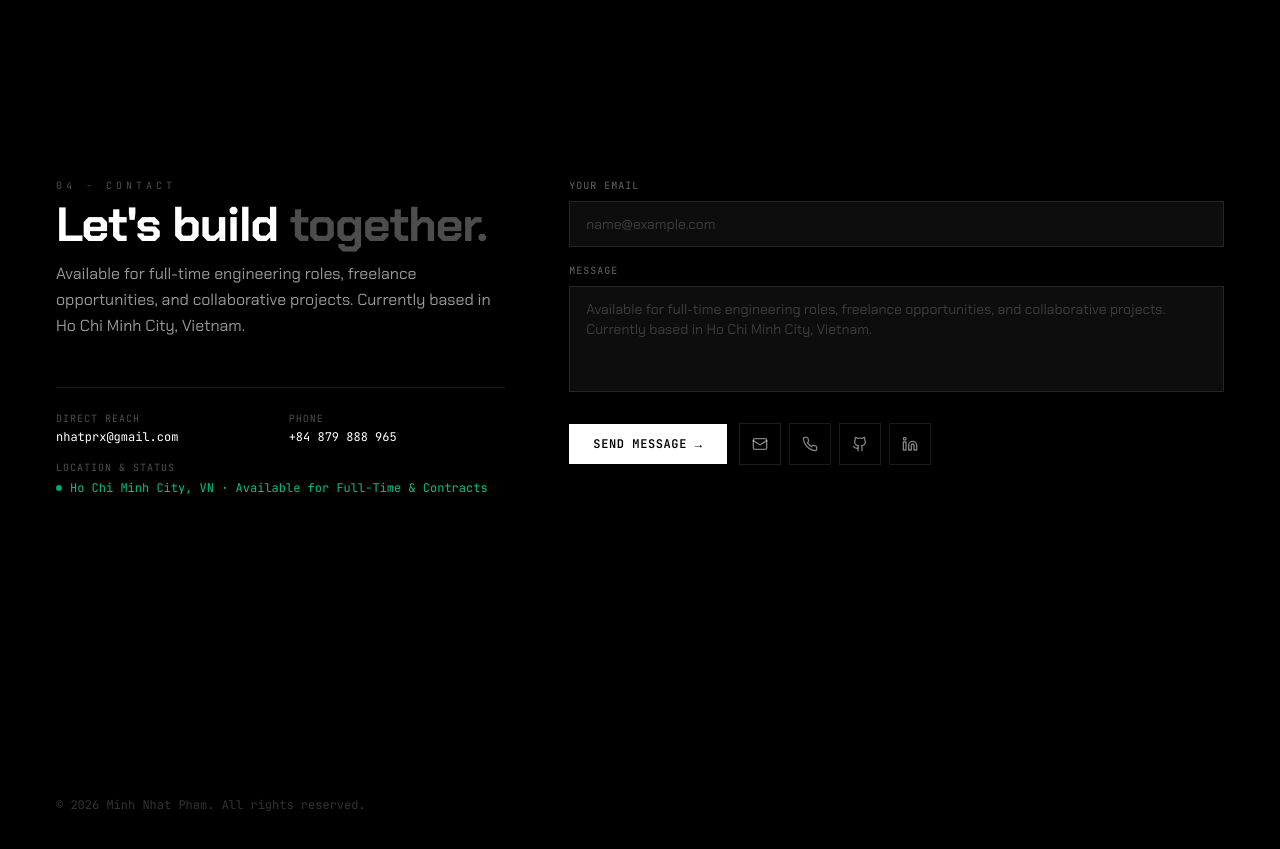
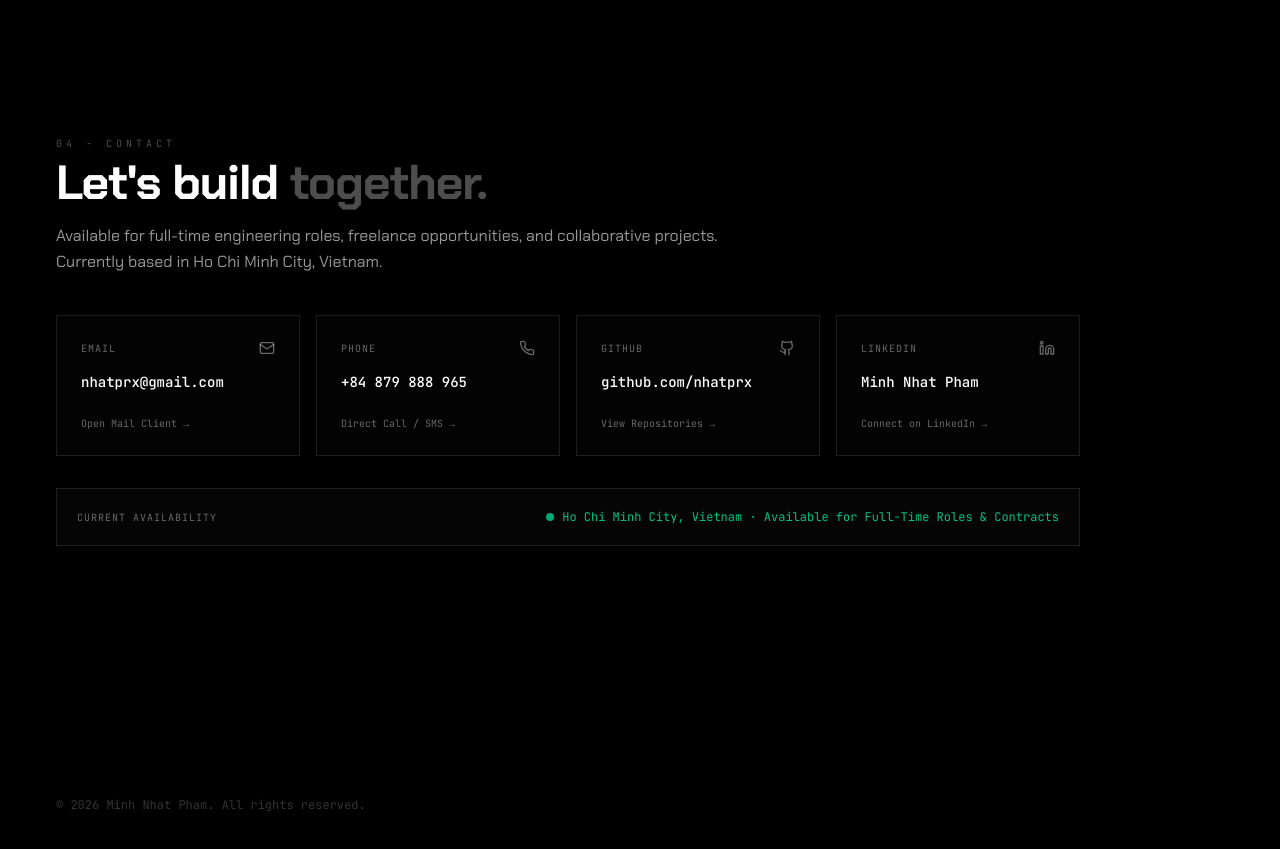
Before and after one commit to nhatprx/nhatprx-portfolio, a React (Vite) app: page / in a window 1280 px wide. Shown: the part 3480-4329 px from the top of the page. Built offline with nearby package versions, Linux system fonts and the light colour scheme.

Commit message:
feat(contact): remove input form and send button, streamline direct reach channels

```diff
--- a/src/App.tsx
+++ b/src/App.tsx
@@ -88,146 +88,7 @@ function ArrowUpIcon({ className = 'w-4 h-4' }: { className?: string }) {
   )
 }
 
-function ContactForm({
-  t,
-}: {
-  t: (typeof TRANSLATIONS)['en']
-}) {
-  const [email, setEmail] = useState('')
-  const [message, setMessage] = useState('')
-  const [status, setStatus] = useState<'idle' | 'sending' | 'success' | 'error'>('idle')
-  const [errorMessage, setErrorMessage] = useState('')
 
-  const handleSubmit = async (e: React.FormEvent) => {
-    e.preventDefault()
-    if (!email || !message) return
-
-    setStatus('sending')
-    setErrorMessage('')
-
-    try {
-      // shortcut: FormSubmit.co forwards messages to email without a backend; upgrade to custom domain API/Resend when custom domain email is live
-      const res = await fetch('https://formsubmit.co/ajax/nhatprx@gmail.com', {
-        method: 'POST',
-        headers: {
-          'Content-Type': 'application/json',
-          Accept: 'application/json',
-        },
-        body: JSON.stringify({
-          _subject: `Portfolio Inquiry from ${email}`,
-          email,
-          message,
-        }),
-      })
-
-      if (res.ok) {
-        setStatus('success')
-        setEmail('')
-        setMessage('')
-      } else {
-        throw new Error('Failed to send message')
-      }
-    } catch {
-      setStatus('error')
-      setErrorMessage(t.contact.errorMsg)
-    }
-  }
-
-  return (
-    <form onSubmit={handleSubmit} className="mb-10 space-y-4">
-      <div>
-        <label htmlFor="contact-email" className="block font-mono text-[10px] tracking-widest text-white/40 mb-2">
-          {t.contact.emailLabel}
-        </label>
-        <input
-          id="contact-email"
-          type="email"
-          required
-          value={email}
-          onChange={(e) => setEmail(e.target.value)}
-          placeholder="name@example.com"
-          className="w-full bg-white/5 border border-white/10 px-4 py-3 text-sm text-white placeholder:text-white/20 focus:outline-none focus:border-white/40 transition-colors"
-        />
-      </div>
-
-      <div>
-        <label htmlFor="contact-message" className="block font-mono text-[10px] tracking-widest text-white/40 mb-2">
-          {t.contact.msgLabel}
-        </label>
-        <textarea
-          id="contact-message"
-          required
-          rows={4}
-          value={message}
-          onChange={(e) => setMessage(e.target.value)}
-          placeholder={t.contact.desc}
-          className="w-full bg-white/5 border border-white/10 px-4 py-3 text-sm text-white placeholder:text-white/20 focus:outline-none focus:border-white/40 transition-colors resize-none"
-        />
-      </div>
-
-      {status === 'success' && (
-        <div className="p-3 bg-white/10 border border-white/20 text-xs font-mono text-white/90">
-          {t.contact.successMsg}
-        </div>
-      )}
-
-      {status === 'error' && (
-        <div className="p-3 bg-red-950/30 border border-red-500/30 text-xs font-mono text-red-300">
-          {errorMessage}
-        </div>
-      )}
-
-      <div className="flex flex-wrap items-center gap-3 pt-2">
-        <button
-          type="submit"
-          disabled={status === 'sending'}
-          className="inline-flex items-center gap-2 px-6 py-3 bg-white text-black font-mono text-xs font-semibold tracking-wider hover:bg-white/80 transition-colors disabled:opacity-50 cursor-pointer"
-        >
-          {status === 'sending' ? t.contact.sendingBtn : t.contact.sendBtn}
-        </button>
-
-        <div className="flex items-center gap-2">
-          <a
-            href="mailto:nhatprx@gmail.com"
-            aria-label="Email: nhatprx@gmail.com"
-            title="nhatprx@gmail.com"
-            className="p-3 border border-white/10 text-white/50 hover:text-white hover:border-white/30 transition-colors"
-          >
-            <MailIcon className="w-4 h-4" />
-          </a>
-          <a
-            href="tel:+84879888965"
-            aria-label="Phone: +84 879 888 965"
-            title="+84 879 888 965"
-            className="p-3 border border-white/10 text-white/50 hover:text-white hover:border-white/30 transition-colors"
-          >
-            <PhoneIcon className="w-4 h-4" />
-          </a>
-          <a
-            href="https://github.com/nhatprx"
-            target="_blank"
-            rel="noopener noreferrer"
-            aria-label="GitHub: nhatprx"
-            title="github.com/nhatprx"
-            className="p-3 border border-white/10 text-white/50 hover:text-white hover:border-white/30 transition-colors"
-          >
-            <GithubIcon className="w-4 h-4" />
-          </a>
-          <a
-            href="https://www.linkedin.com/in/nhatprx/"
-            target="_blank"
-            rel="noopener noreferrer"
-            aria-label="LinkedIn: nhatprx"
-            title="linkedin.com/in/nhatprx"
-            className="p-3 border border-white/10 text-white/50 hover:text-white hover:border-white/30 transition-colors"
-          >
-            <LinkedinIcon className="w-4 h-4" />
-          </a>
-        </div>
-      </div>
-    </form>
-  )
-}
 
 export default function App() {
   const [showTopBtn, setShowTopBtn] = useState(false)
@@ -1055,49 +916,103 @@ export default function App() {
           </div>
         </section>
 
-        {/* ========== 04 - CONTACT (SIDE-BY-SIDE ON SAME ROW) ========== */}
+        {/* ========== 04 - CONTACT ========== */}
         <section id="contact" className="min-h-screen py-24 p-6 sm:p-10 lg:p-14 flex items-center">
-          <div className="w-full text-left">
-            <div className="grid grid-cols-1 lg:grid-cols-12 gap-8 lg:gap-12 xl:gap-16 items-start">
-              {/* Left: Tag, Header, Sub-header & Direct Reach */}
-              <div className="lg:col-span-5 flex flex-col justify-between space-y-6">
+          <div className="w-full text-left max-w-5xl">
+            <p className="font-mono text-[10px] tracking-[0.4em] text-white/30 mb-2">{t.contact.tag}</p>
+            <h2 className="text-3xl sm:text-4xl lg:text-5xl font-bold tracking-tight mb-4">
+              {t.contact.title} <span className="text-white/30">{t.contact.titleSub}</span>
+            </h2>
+            <p className="text-sm sm:text-base text-white/60 leading-relaxed max-w-2xl mb-10">
+              {t.contact.desc}
+            </p>
+
+            {/* Direct Channels Cards Grid */}
+            <div className="grid grid-cols-1 sm:grid-cols-2 lg:grid-cols-4 gap-4 mb-8">
+              <a
+                href="mailto:nhatprx@gmail.com"
+                className="group p-6 border border-white/10 hover:border-white/30 bg-white/[0.01] hover:bg-white/[0.03] transition-all flex flex-col justify-between"
+              >
                 <div>
-                  <p className="font-mono text-[10px] tracking-[0.4em] text-white/30 mb-2">{t.contact.tag}</p>
-                  <h2 className="text-3xl sm:text-4xl lg:text-5xl font-bold tracking-tight mb-3">
-                    {t.contact.title} <span className="text-white/30">{t.contact.titleSub}</span>
-                  </h2>
-                  <p className="text-sm sm:text-base text-white/60 leading-relaxed max-w-lg mb-6">
-                    {t.contact.desc}
+                  <div className="flex items-center justify-between mb-4">
+                    <span className="font-mono text-[10px] tracking-widest text-white/40 uppercase">EMAIL</span>
+                    <MailIcon className="w-4 h-4 text-white/40 group-hover:text-white transition-colors" />
+                  </div>
+                  <p className="font-mono text-sm text-white font-medium group-hover:text-emerald-400 transition-colors truncate">
+                    nhatprx@gmail.com
                   </p>
                 </div>
+                <span className="font-mono text-[10px] text-white/40 group-hover:text-white mt-6 flex items-center gap-1 transition-colors">
+                  Open Mail Client →
+                </span>
+              </a>
 
-                {/* Direct info cards */}
-                <div className="pt-6 border-t border-white/10 space-y-4 font-mono text-xs text-white/50">
-                  <div className="grid grid-cols-1 sm:grid-cols-2 gap-4">
-                    <div>
-                      <span className="block text-[10px] tracking-widest text-white/30 uppercase mb-1">DIRECT REACH</span>
-                      <a href="mailto:nhatprx@gmail.com" className="text-white hover:underline transition-all">nhatprx@gmail.com</a>
-                    </div>
-                    <div>
-                      <span className="block text-[10px] tracking-widest text-white/30 uppercase mb-1">PHONE</span>
-                      <a href="tel:+84879888965" className="text-white hover:underline transition-all">+84 879 888 965</a>
-                    </div>
+              <a
+                href="tel:+84879888965"
+                className="group p-6 border border-white/10 hover:border-white/30 bg-white/[0.01] hover:bg-white/[0.03] transition-all flex flex-col justify-between"
+              >
+                <div>
+                  <div className="flex items-center justify-between mb-4">
+                    <span className="font-mono text-[10px] tracking-widest text-white/40 uppercase">PHONE</span>
+                    <PhoneIcon className="w-4 h-4 text-white/40 group-hover:text-white transition-colors" />
                   </div>
+                  <p className="font-mono text-sm text-white font-medium group-hover:text-emerald-400 transition-colors">
+                    +84 879 888 965
+                  </p>
+                </div>
+                <span className="font-mono text-[10px] text-white/40 group-hover:text-white mt-6 flex items-center gap-1 transition-colors">
+                  Direct Call / SMS →
+                </span>
+              </a>
 
-                  <div>
-                    <span className="block text-[10px] tracking-widest text-white/30 uppercase mb-1.5">LOCATION & STATUS</span>
-                    <span className="text-emerald-400/90 flex items-center gap-2">
-                      <span className="w-1.5 h-1.5 rounded-full bg-emerald-400 animate-pulse" />
-                      Ho Chi Minh City, VN · Available for Full-Time & Contracts
-                    </span>
+              <a
+                href="https://github.com/nhatprx"
+                target="_blank"
+                rel="noopener noreferrer"
+                className="group p-6 border border-white/10 hover:border-white/30 bg-white/[0.01] hover:bg-white/[0.03] transition-all flex flex-col justify-between"
+              >
+                <div>
+                  <div className="flex items-center justify-between mb-4">
+                    <span className="font-mono text-[10px] tracking-widest text-white/40 uppercase">GITHUB</span>
+                    <GithubIcon className="w-4 h-4 text-white/40 group-hover:text-white transition-colors" />
                   </div>
+                  <p className="font-mono text-sm text-white font-medium group-hover:text-emerald-400 transition-colors">
+                    github.com/nhatprx
+                  </p>
                 </div>
-              </div>
+                <span className="font-mono text-[10px] text-white/40 group-hover:text-white mt-6 flex items-center gap-1 transition-colors">
+                  View Repositories →
+                </span>
+              </a>
 
-              {/* Right: Input fields & Send Button */}
-              <div className="lg:col-span-7">
-                <ContactForm t={t} />
-              </div>
+              <a
+                href="https://www.linkedin.com/in/nhatprx/"
+                target="_blank"
+                rel="noopener noreferrer"
+                className="group p-6 border border-white/10 hover:border-white/30 bg-white/[0.01] hover:bg-white/[0.03] transition-all flex flex-col justify-between"
+              >
+                <div>
+                  <div className="flex items-center justify-between mb-4">
+                    <span className="font-mono text-[10px] tracking-widest text-white/40 uppercase">LINKEDIN</span>
+                    <LinkedinIcon className="w-4 h-4 text-white/40 group-hover:text-white transition-colors" />
+                  </div>
+                  <p className="font-mono text-sm text-white font-medium group-hover:text-emerald-400 transition-colors">
+                    Minh Nhat Pham
+                  </p>
+                </div>
+                <span className="font-mono text-[10px] text-white/40 group-hover:text-white mt-6 flex items-center gap-1 transition-colors">
+                  Connect on LinkedIn →
+                </span>
+              </a>
+            </div>
+
+            {/* Location & Status Bar */}
+            <div className="p-4 sm:p-5 border border-white/10 bg-white/[0.02] flex flex-col sm:flex-row items-start sm:items-center justify-between gap-3 font-mono text-xs">
+              <span className="text-white/40 uppercase tracking-widest text-[10px]">CURRENT AVAILABILITY</span>
+              <span className="text-emerald-400/90 flex items-center gap-2">
+                <span className="w-2 h-2 rounded-full bg-emerald-400 animate-pulse" />
+                Ho Chi Minh City, Vietnam · Available for Full-Time Roles & Contracts
+              </span>
             </div>
           </div>
         </section>
```
